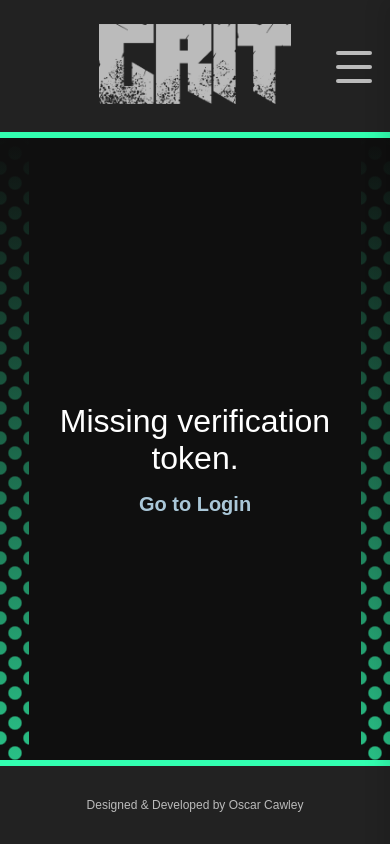
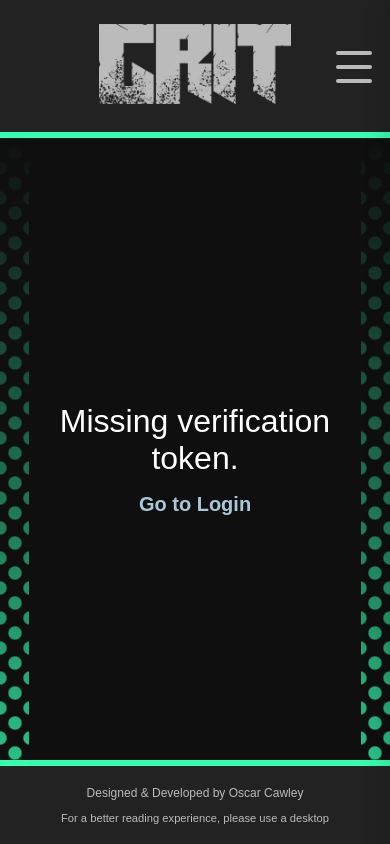
Before and after one commit to OscarCawley/grit-comic, a React (Create React App) app in the folder client/: page /verify-email in a window 390 px wide. Built offline with nearby package versions, Linux system fonts and the light colour scheme.

Commit message:
Added desktop reccomendation to screen sizes smaller than 700px

```diff
--- a/client/src/components/Footer/Footer.css
+++ b/client/src/components/Footer/Footer.css
@@ -9,11 +9,23 @@ footer p {
     color: #bbbbbb;
     font-size: 16px;
     font-family: Arial, sans-serif;
+    margin: 0 0 12px 0;
+}
+
+.help {
+    display: none;
+    font-size: 0.8em;
+    font-family: Arial, sans-serif;
+    margin-bottom: 0;
 }
 
 @media (max-width: 700px) {
     footer p {
         font-size: 14px;
+    }
+
+    .help {
+        display: block;
     }
 }
 
@@ -21,4 +33,8 @@ footer p {
     footer p {
         font-size: 12px;
     }
+
+    .help {
+        font-size: 0.7em;
+    }
 }
--- a/client/src/components/Footer/Footer.js
+++ b/client/src/components/Footer/Footer.js
@@ -4,6 +4,7 @@ const Footer = () => {
     return (
         <footer className="footer">
             <p>Designed & Developed by Oscar Cawley</p>
+            <p className='help'>For a better reading experience, please use a desktop</p>
         </footer>
     );
 };
```
